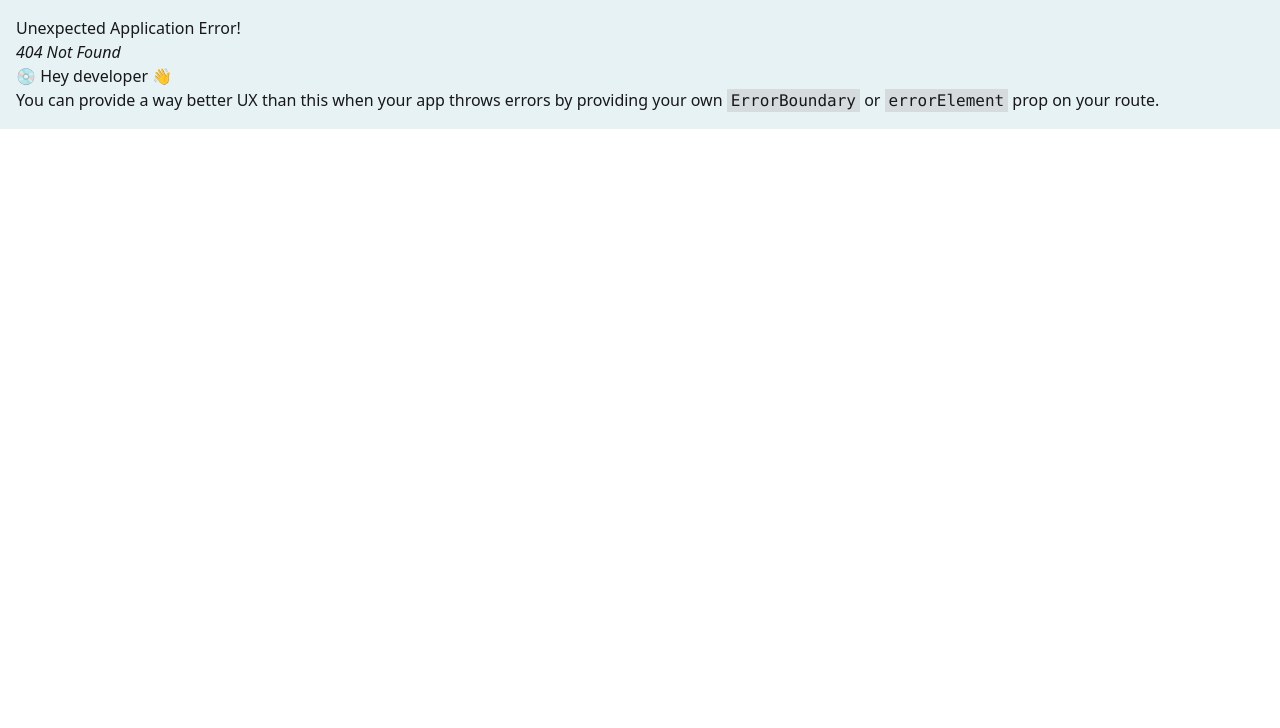
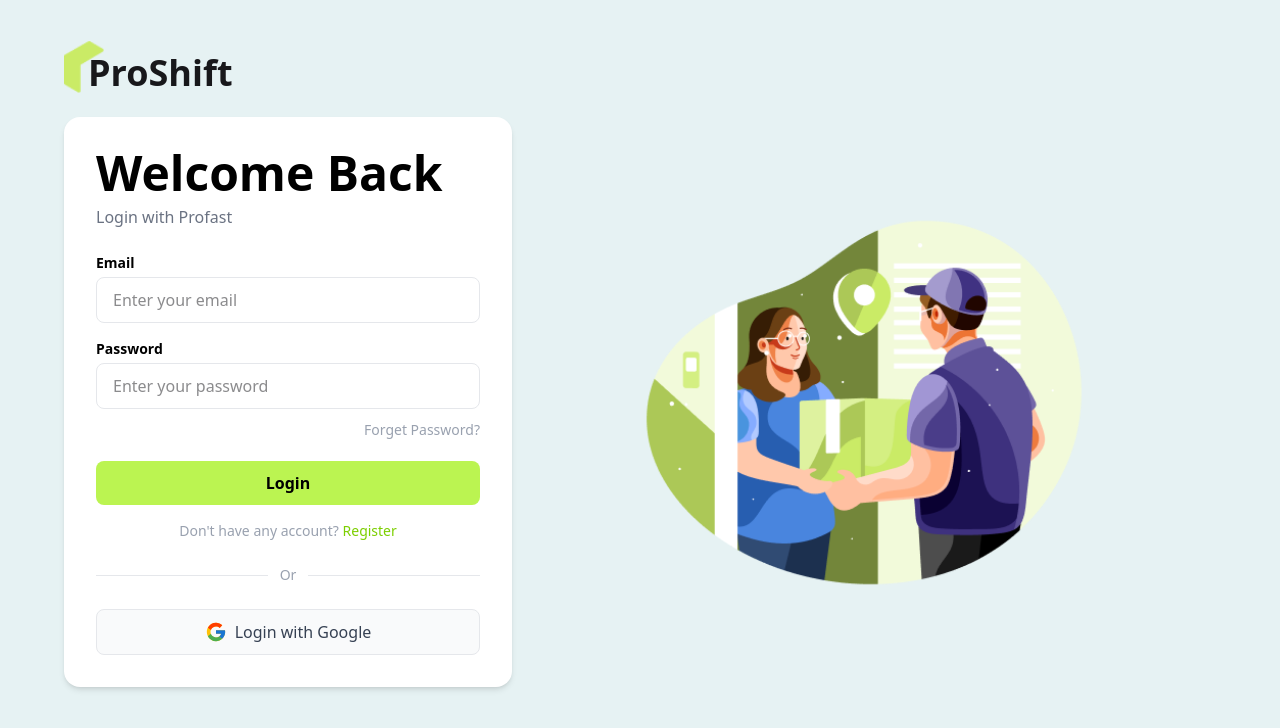
Before and after one commit to MunnaKhan99/profest-client, a React (Vite) app: page /login in a window 1280 px wide. Before the commit this address had no page. Shown: the top 728 px of the page. Built offline with nearby package versions, Linux system fonts and the light colour scheme.

Commit message:
FEAT: add login component using react-hook-form

```diff
--- a/package.json
+++ b/package.json
@@ -15,6 +15,7 @@
     "react": "^19.2.0",
     "react-dom": "^19.2.0",
     "react-fast-marquee": "^1.6.5",
+    "react-hook-form": "^7.71.1",
     "react-icons": "^5.5.0",
     "react-responsive-carousel": "^3.2.23",
     "react-router": "^7.13.0",
--- /dev/null
+++ b/src/layouts/AuthLayout.jsx
@@ -0,0 +1,35 @@
+import React from 'react';
+import Logo from '../pages/shared/Logo/Logo';
+import authImg from "../../src/assets/authImage.png";
+import { Outlet } from 'react-router';
+
+const AuthLayout = () => {
+    return (
+        <div className="min-h-screen bg-[#E6F2F3] px-4 sm:px-8 lg:px-12 py-6">
+            {/* Logo */}
+            <div className="mb-6">
+                <Logo />
+            </div>
+
+            {/* Main Content */}
+            <div className="flex flex-col-reverse lg:flex-row items-center justify-center">
+
+                {/* Form Section */}
+                <div className="w-full max-w-md flex-1">
+                    <Outlet />
+                </div>
+
+                {/* Image Section */}
+                <div className="w-full flex-1 flex justify-center">
+                    <img
+                        src={authImg}
+                        alt="Authentication Illustration"
+                        className="w-[220px] sm:w-[280px] md:w-[340px] lg:w-[580px] object-contain"
+                    />
+                </div>
+            </div>
+        </div>
+    );
+};
+
+export default AuthLayout;
--- /dev/null
+++ b/src/pages/Authentication/Login/Login.jsx
@@ -0,0 +1,131 @@
+import React from "react";
+import { useForm } from "react-hook-form";
+import { FcGoogle } from "react-icons/fc";
+
+const Login = () => {
+    const {
+        register,
+        handleSubmit,
+        formState: { errors, isSubmitting },
+    } = useForm();
+
+    const onSubmit = async (data) => {
+        console.log(data);
+        // এখানে API call / auth logic বসাবে
+    };
+
+    return (
+        <div className="w-full">
+            <form
+                onSubmit={handleSubmit(onSubmit)}
+                className="w-full max-w-md mx-auto rounded-2xl bg-white p-6 sm:p-8 shadow-md"
+                noValidate
+            >
+                {/* Title */}
+                <h3 className="text-3xl sm:text-4xl md:text-5xl font-extrabold text-black">
+                    Welcome Back
+                </h3>
+                <p className="text-sm sm:text-base text-gray-500 mt-2">
+                    Login with Profast
+                </p>
+
+                {/* Email */}
+                <label className="block text-sm font-semibold text-black mt-6 mb-1">
+                    Email
+                </label>
+                <input
+                    type="email"
+                    placeholder="Enter your email"
+                    {...register("email", {
+                        required: "Email is required",
+                        pattern: {
+                            value: /^[^\s@]+@[^\s@]+\.[^\s@]+$/,
+                            message: "Enter a valid email address",
+                        },
+                    })}
+                    className={`w-full rounded-lg border px-4 py-2.5 outline-none focus:ring-2 transition
+                        ${errors.email
+                            ? "border-red-500 focus:ring-red-300"
+                            : "border-gray-200 focus:ring-lime-400"
+                        }`}
+                />
+                {errors.email && (
+                    <p className="mt-1 text-xs text-red-500">
+                        {errors.email.message}
+                    </p>
+                )}
+
+                {/* Password */}
+                <label className="block text-sm font-semibold text-black mt-4 mb-1">
+                    Password
+                </label>
+                <input
+                    type="password"
+                    placeholder="Enter your password"
+                    {...register("password", {
+                        required: "Password is required",
+                        minLength: {
+                            value: 6,
+                            message: "Password must be at least 6 characters",
+                        },
+                    })}
+                    className={`w-full rounded-lg border px-4 py-2.5 outline-none focus:ring-2 transition
+                        ${errors.password
+                            ? "border-red-500 focus:ring-red-300"
+                            : "border-gray-200 focus:ring-lime-400"
+                        }`}
+                />
+                {errors.password && (
+                    <p className="mt-1 text-xs text-red-500">
+                        {errors.password.message}
+                    </p>
+                )}
+
+                {/* Forgot Password */}
+                <div className="mt-2 text-right">
+                    <button
+                        type="button"
+                        className="text-xs sm:text-sm text-gray-400 hover:underline"
+                    >
+                        Forget Password?
+                    </button>
+                </div>
+
+                {/* Login Button */}
+                <button
+                    type="submit"
+                    disabled={isSubmitting}
+                    className="mt-5 w-full rounded-lg bg-lime-300 py-2.5 text-sm sm:text-base font-semibold text-black hover:bg-lime-400 transition disabled:opacity-60 disabled:cursor-not-allowed"
+                >
+                    {isSubmitting ? "Logging in..." : "Login"}
+                </button>
+
+                {/* Register */}
+                <p className="mt-4 text-center text-xs sm:text-sm text-gray-400">
+                    Don't have any account?{" "}
+                    <span className="cursor-pointer text-lime-500 font-medium hover:underline">
+                        Register
+                    </span>
+                </p>
+
+                {/* Divider */}
+                <div className="my-6 flex items-center gap-3">
+                    <div className="h-px w-full bg-gray-200"></div>
+                    <span className="text-xs sm:text-sm text-gray-400">Or</span>
+                    <div className="h-px w-full bg-gray-200"></div>
+                </div>
+
+                {/* Google Login */}
+                <button
+                    type="button"
+                    className="flex w-full items-center justify-center gap-2 rounded-lg border border-gray-200 bg-gray-50 py-2.5 text-sm sm:text-base font-medium text-gray-700 hover:bg-gray-100 transition"
+                >
+                    <FcGoogle size={22} />
+                    Login with Google
+                </button>
+            </form>
+        </div>
+    );
+};
+
+export default Login;
--- /dev/null
+++ b/src/pages/Authentication/Register/Register.jsx
@@ -0,0 +1,11 @@
+import React from 'react';
+
+const Register = () => {
+    return (
+        <div>
+            this is register
+        </div>
+    );
+};
+
+export default Register;
```
Also changed, not shown: src/router/Router.jsx (+18 -0 lines), 1 other file (tests, documents, lock files or other folders).
